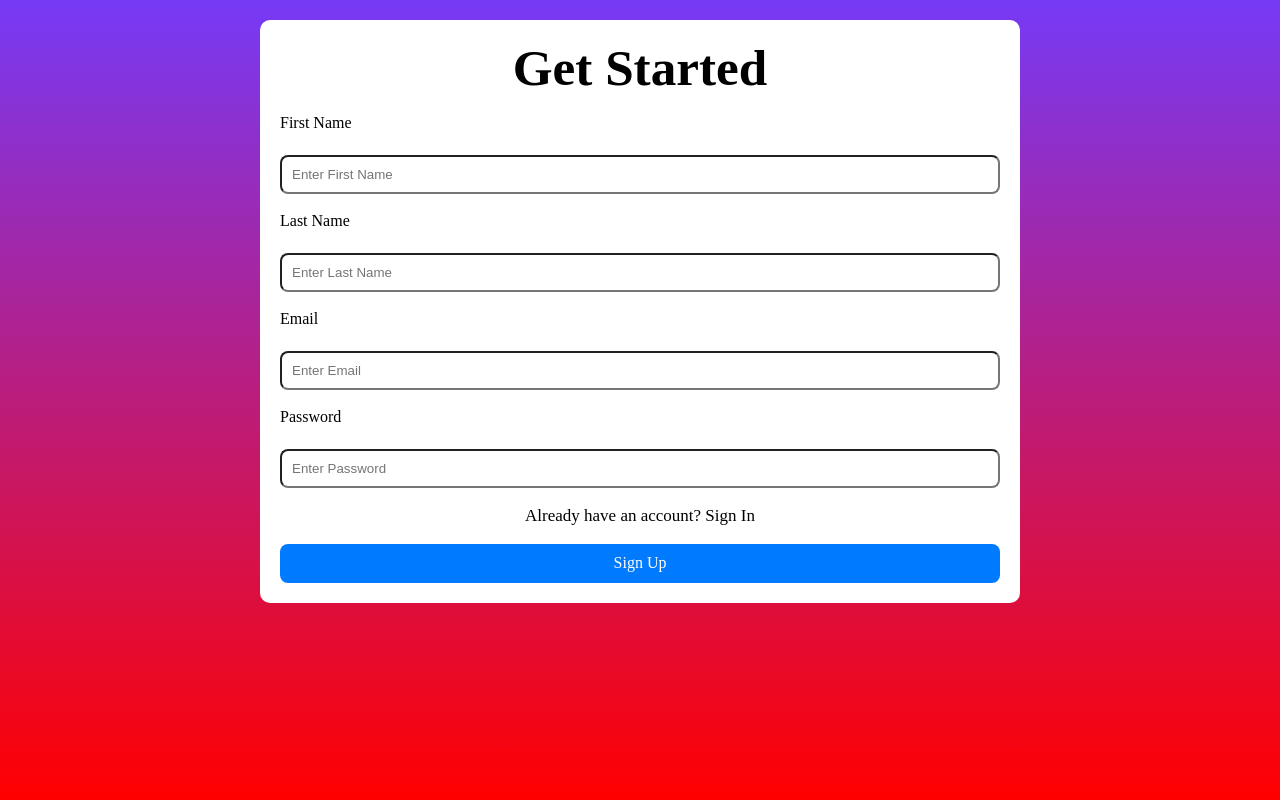
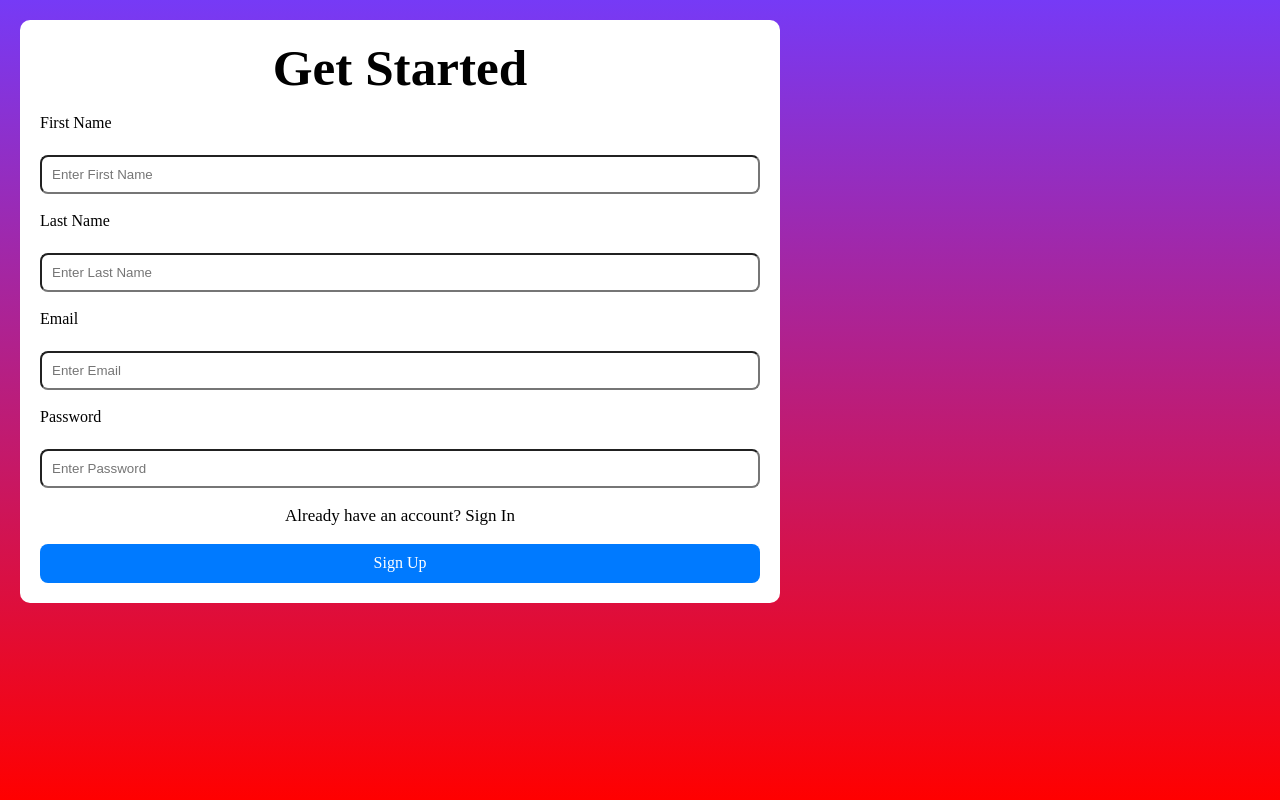
Before and after one commit to thurgoodj34xr/cupid-code-demo, a React (Vite) app in the folder client/: page /sign_up in a window 1280 px wide. Built offline with nearby package versions, Linux system fonts and the light colour scheme.

Commit message:
Updated CSS

```diff
--- a/client/src/App.css
+++ b/client/src/App.css
@@ -46,3 +46,13 @@ body {
 .read-the-docs {
   color: #888;
 }
+
+.gradient {
+  width: 100vw;
+  display: flex;
+  flex-direction: column;
+  justify-content: center;
+  background-image: linear-gradient(to bottom, #763AF6, #FF0000);
+  background-repeat: no-repeat, no-repeat, no-repeat;
+  background-position: bottom right, left, right;
+}
--- a/client/src/App.jsx
+++ b/client/src/App.jsx
@@ -104,7 +104,9 @@ function App() {
 
     */
     <AppContext.Provider value={userSettings}>
+      <div className={!user ? 'gradient' : ''}>
       <div className="main">
+
         <BrowserRouter>
           {/* Some routes require a prerequisite such as a auth user */}
           <Routes>
@@ -193,6 +195,7 @@ function App() {
           </Routes>
         </BrowserRouter>
       </div>
+              </div>
     </AppContext.Provider>
   );
 }
--- a/client/src/pages/signUp/sign_up.module.css
+++ b/client/src/pages/signUp/sign_up.module.css
@@ -10,9 +10,3 @@
     border-radius: 10px;
 
 }
-
-body {
-    background-image: linear-gradient(to bottom, #763AF6, #FF0000);
-    background-repeat: no-repeat, no-repeat, no-repeat;
-    background-position: bottom right, left, right;
-}
```
Lines whose indentation alone changed are shown as unchanged.
